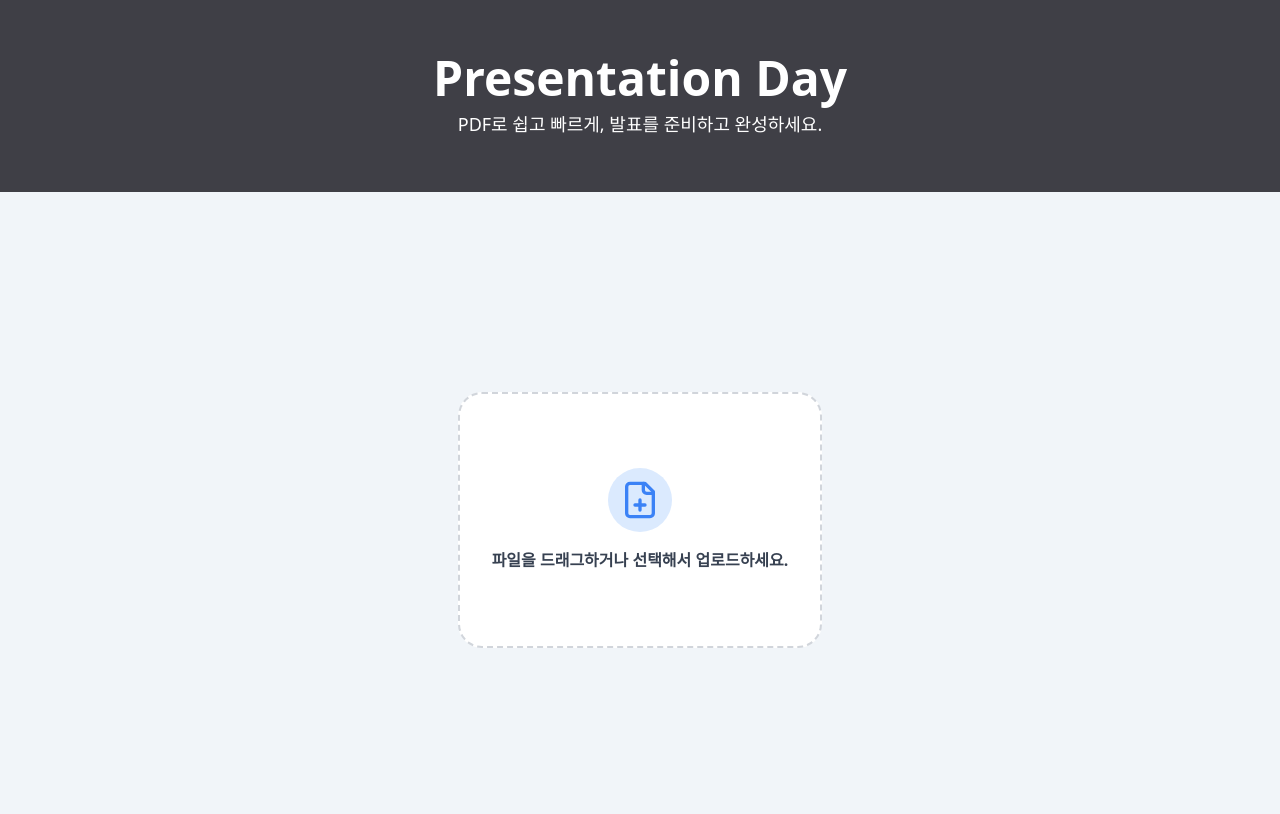
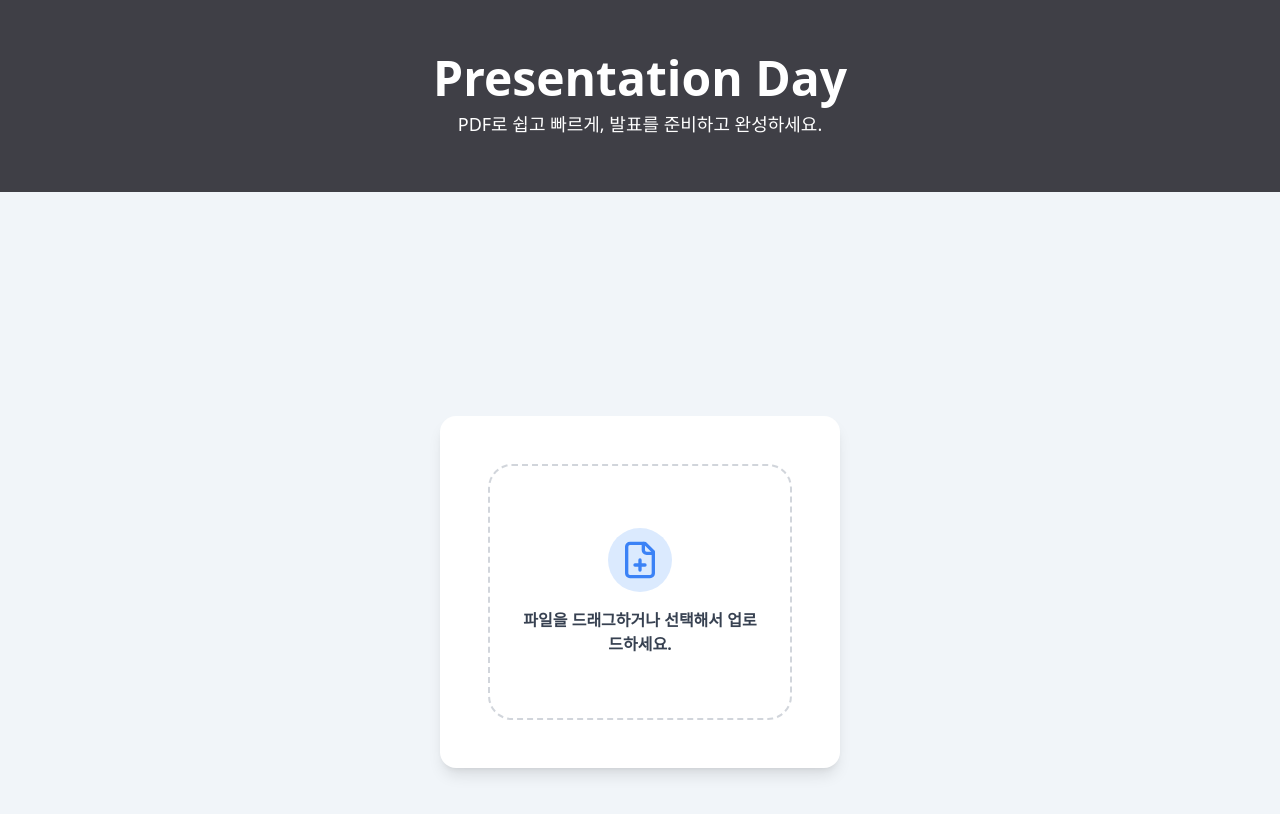
Before and after one commit to josuk0212/Presentation-Day, a React (Vite) app: page / in a window 1280 px wide. Shown: the top 814 px of the page. Built offline with nearby package versions, Linux system fonts and the light colour scheme.

Commit message:
style: 파일 업로드 구역 스타일 수정

```diff
--- a/src/components/HomePage/Home.jsx
+++ b/src/components/HomePage/Home.jsx
@@ -67,12 +67,8 @@ function Home() {
                 </div>
               </div>
             )}
-            <div className="flex flex-col justify-center items-center w-full h-full">
-              <div className="flex flex-col gap-36">
-                <div>
+            <div className="flex flex-col items-center bg-white rounded-2xl shadow-lg p-12 gap-10 w-[400px]">
               <FileUpload />
-                </div>
-                <div className="flex justify-center">
               {pdfUrl && (
                 <BlackButton
                   onClickEvent={handlePresentationMode}
@@ -84,8 +80,6 @@ function Home() {
         </div>
       </div>
     </div>
-      </div>
-    </div>
   );
 }
 
```
Lines whose indentation alone changed are shown as unchanged.
